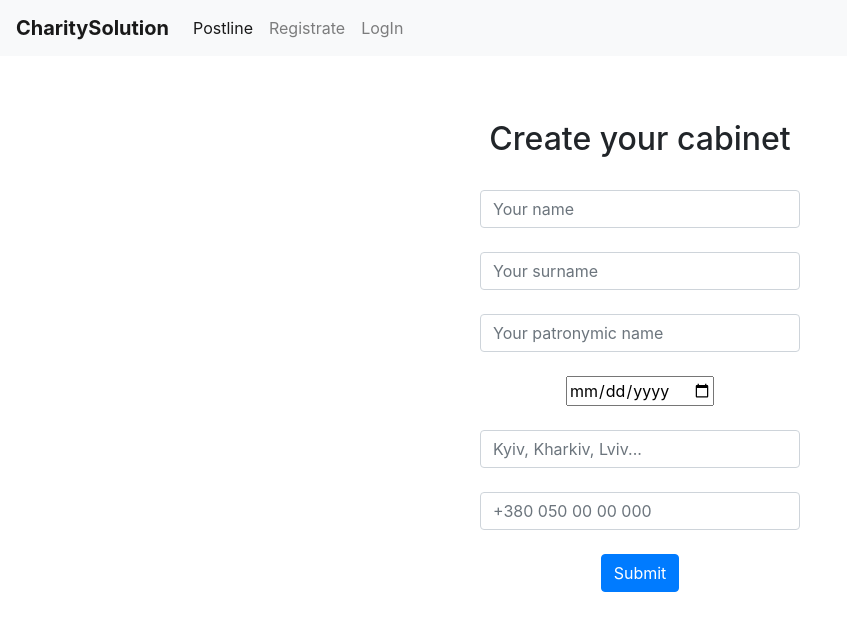
After one commit to YehorVoitenko/CharitySolution, a Django app: page /registrate_user/ in a window 1280 px wide. The commit adds this page. Shown: the top 631 px of the page, without its empty margins (0-847 px from the left). Run offline with Django 4.2, Linux system fonts and the light colour scheme.

Commit message:
[business-logic] Build frontend user view

```diff
--- a/templates/pattern_page.html
+++ b/templates/pattern_page.html
@@ -39,6 +39,10 @@
                 <a class="nav-link" href="{% url 'get_posts_list' %}">Postline<span class="sr-only">(current)</span></a>
             </li>
 
+            <li class="nav-item">
+                <a class="nav-link" href="{% url 'registrate_user' %}">Registrate<span class="sr-only">(current)</span></a>
+            </li>
+
             {# If organisation authenticated - 'Account' button appears #}
             {% if request.user.is_authenticated and request.path != '/get_account_view/'  %}
                 <li class="nav-item">
--- /dev/null
+++ b/templates/user/create_user_account.html
@@ -0,0 +1,20 @@
+{% extends 'pattern_page.html' %}
+
+{% block title %} Create user {% endblock %}
+
+{% block content %}
+    <div id="center_form" align="center">
+        <h2>Create your cabinet</h2><br>
+        <form method="post" enctype="multipart/form-data">
+            {% csrf_token %}
+            {{ form.user_first_name }}<br>
+            {{ form.user_surname }}<br>
+            {{ form.user_patronymic_name }}<br>
+            {{ form.date_of_birth }}<br><br>
+            {{ form.city }}<br>
+            {{ form.phone_number }}<br>
+             <input type="submit" class="btn btn-primary">
+        </form>
+
+    </div>
+{% endblock %}
```
